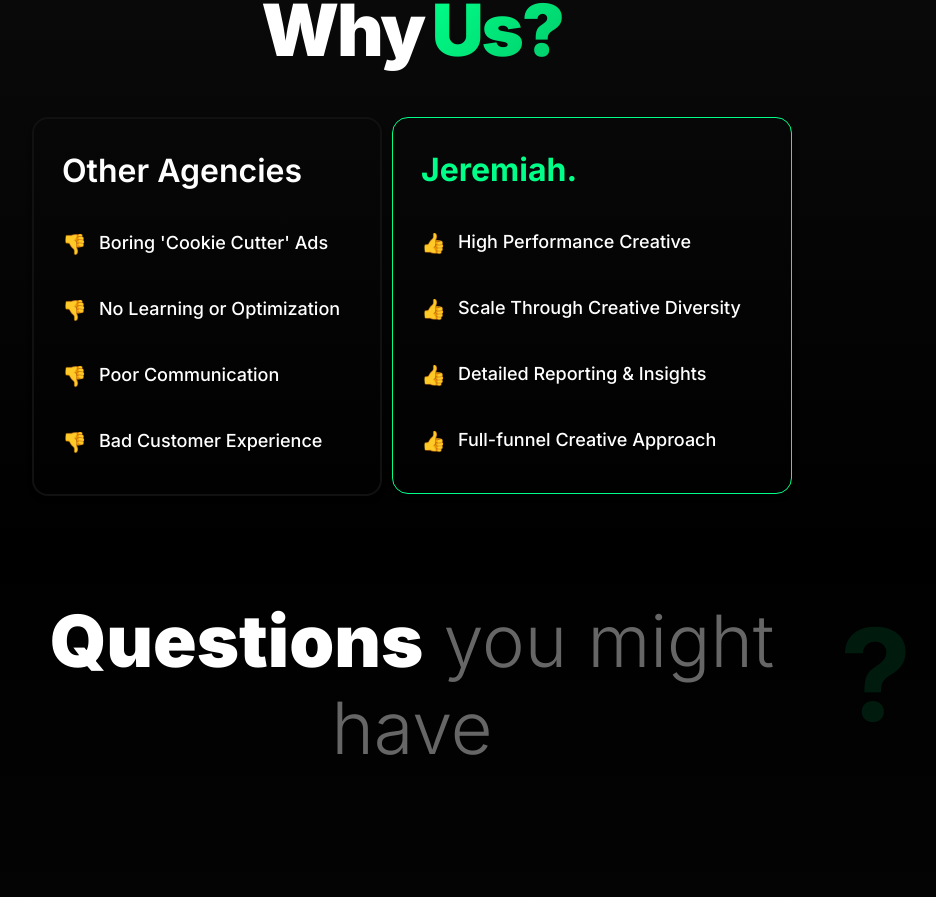
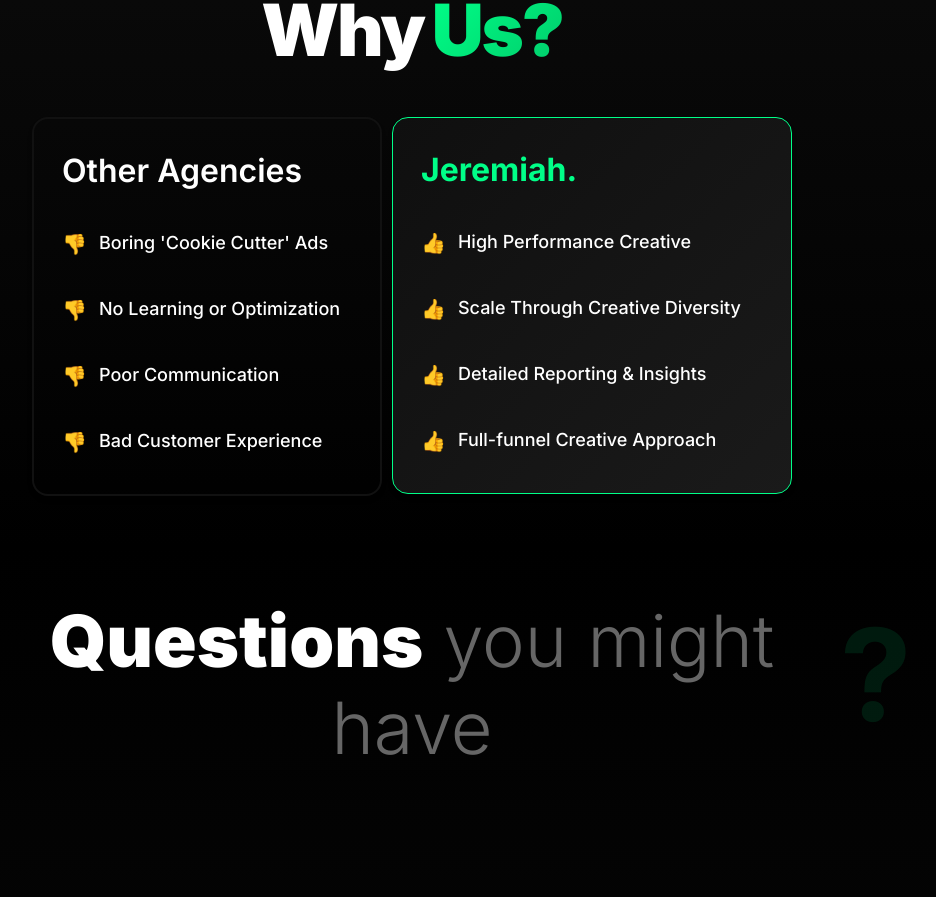
Before and after one commit to Mo-Ibra/jeremiah-portfolio, a Next.js app: page / in a window 1280 px wide. Shown: the part 9732-10629 px from the top of the page, without its empty margins (228-1164 px from the left). Built offline with nearby package versions, Linux system fonts and the light colour scheme.

Commit message:
Fix DTC Table Bg Issue

```diff
--- a/components/DTCComparison.js
+++ b/components/DTCComparison.js
@@ -43,8 +43,8 @@ const DTCComparison = () => {
             </div>
           </div>
 
-          {/* Adcrate Column */}
-          <div className="adcrate">
+          {/* Jeremiah Column */}
+          <div className="jeremiah">
             <div className="box">
               <div className="brand-name">Jeremiah.</div>
 
--- a/styles/dtc-comparison.css
+++ b/styles/dtc-comparison.css
@@ -110,13 +110,14 @@ body.dark .dtc-comparison .dtc-title .title-word {
   font-weight: 500;
 }
 
-.adcrate {
+.jeremiah {
   flex: 1;
   max-width: 400px;
 }
 
-.adcrate .box {
+.jeremiah .box {
   border: 1px solid var(--accent-green);
+  background: linear-gradient(135deg, #0f0f0f 0%, #1a1a1a 100%);
 }
 
 .brand-name {
@@ -144,7 +145,7 @@ body.dark .dtc-comparison .dtc-title .title-word {
   }
 
   .other,
-  .adcrate {
+  .jeremiah {
     max-width: 100%;
     width: 100%;
   }
```
Also changed, not shown: app/globals.css (line endings or trailing spaces).
